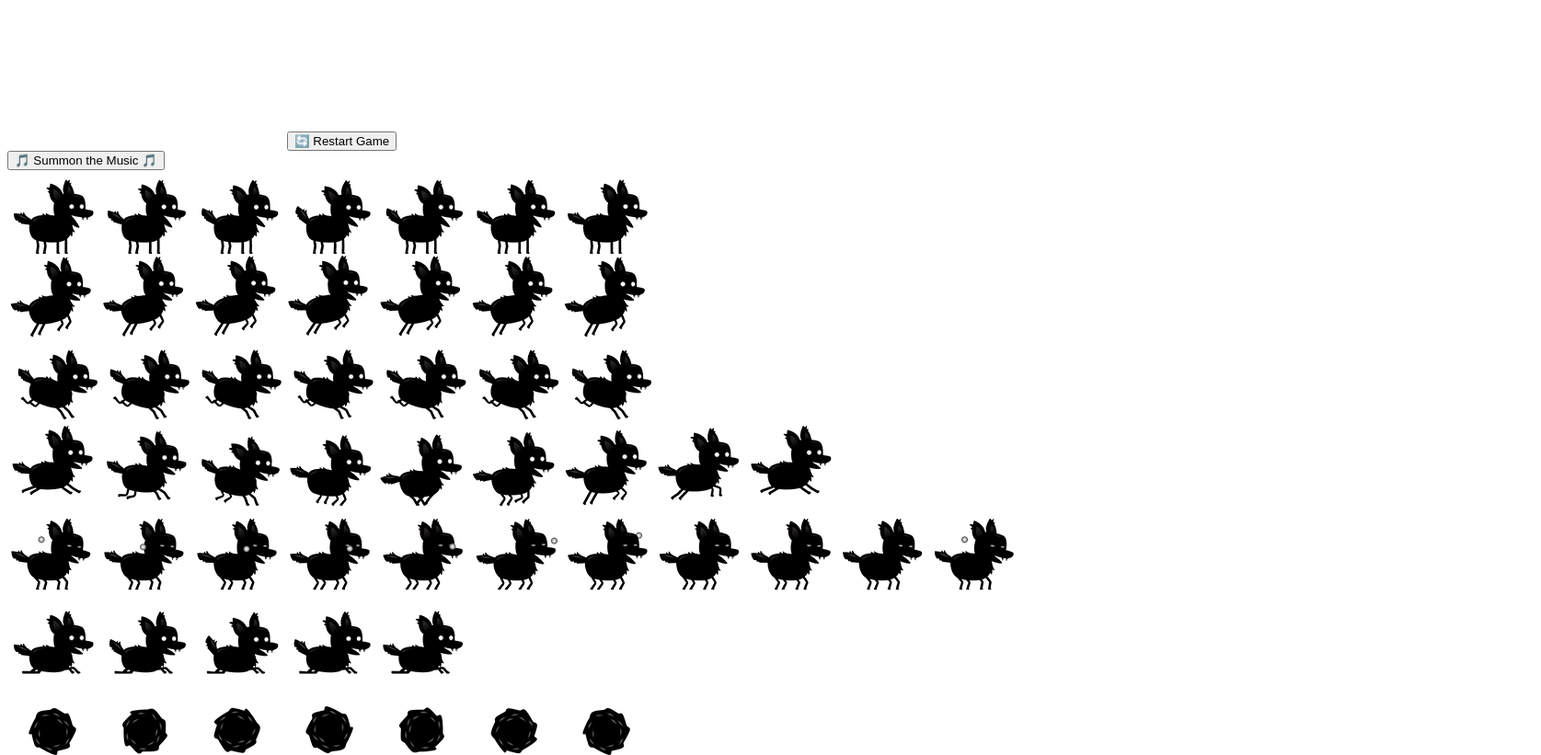
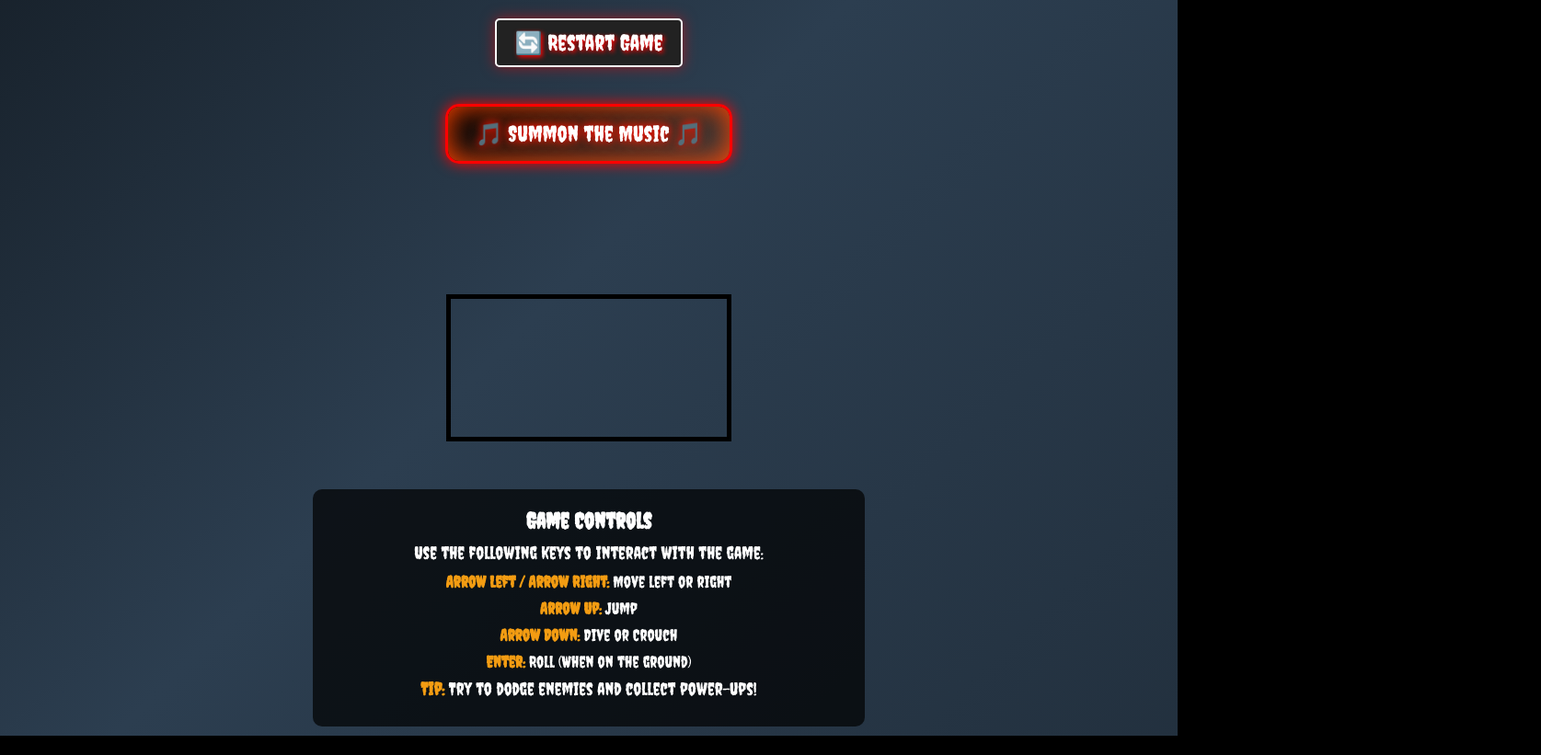
Before and after one commit to Tim-lab84/game_gh_pages, a plain HTML site: page index.html in a window 1280 px wide. Shown: the top 821 px of the page at 92% size, 1675 px wide, since content can reach past the window. After the commit the page ends 800 px from the top, so only its background shows below. Drawn offline with Linux system fonts and the light colour scheme; the site is published under a folder, as on GitHub Pages, so addresses that start at the root find nothing; a script that the page names is missing.

Commit message:
damn css

```diff
--- a/index.html
+++ b/index.html
@@ -14,7 +14,7 @@
     />
     <link rel="icon" href="./public/favicon.ico" />
 
-    <link rel="stylesheet" href="/style.css" />
+    <link rel="stylesheet" href="./css/style.css" />
   </head>
   <body>
     <canvas id="canvas1"></canvas>
```
Also changed, not shown: css/style.css (renamed from style.css).
